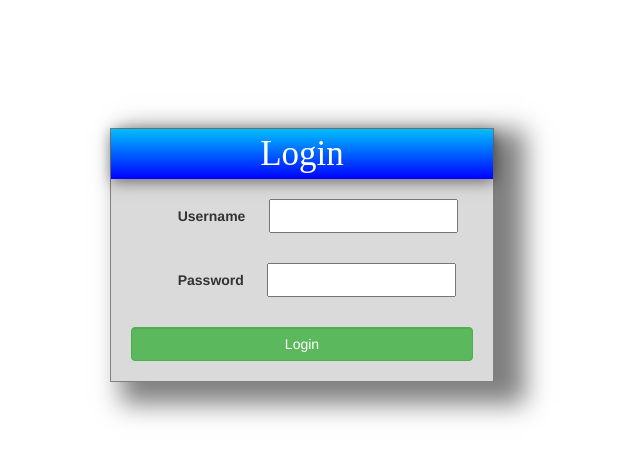
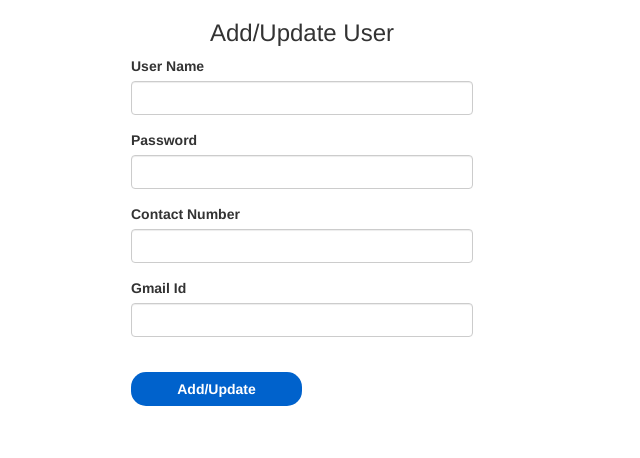
Before and after one commit to KelamBasavaiah/Angular8LibraryManagement, an Angular app: page /addUser in a window 1280 px wide. Shown: the top 458 px of the page, without its empty margins (338-978 px from the left). Built offline with nearby package versions, Linux system fonts and the light colour scheme.

Commit message:
add user component is added

```diff
--- /dev/null
+++ b/src/app/Components/add-user/add-user.component.css
@@ -0,0 +1,23 @@
+.card{
+    width: 30%;
+    height: 20%;
+    margin-left: 35%;
+}
+.card-header{
+    /* margin-left: 30%;
+    font-size: 25px;
+    width: 30%; */
+    text-align: center;
+    font-weight: bolder;
+}
+.btnUpdate{
+    text-align: center;
+    border: none;
+    border-radius: 1.5rem;
+    padding: 2%;
+    background: #0062cc;
+    color: #fff;
+    font-weight: 600;
+    width: 50%;
+    cursor: pointer;
+}
--- /dev/null
+++ b/src/app/Components/add-user/add-user.component.html
@@ -0,0 +1,85 @@
+<div class="container">
+    <form name="form" [formGroup]="AddForm" (ngSubmit)=" formSubmit()">
+        <div class="card" >
+            <div class="card-header">
+                <h3 >Add/Update User</h3>
+            </div>
+
+            <!-- <div class="col-md-6"> -->
+
+                <div class="form-group">
+                    <label  >User Name</label><br>
+                    <input type="text" class="form-control" formControlName="username" [(ngModel)]="this.userDetails.username">
+                    <div *ngIf=" (validationControl.username.dirty || validationControl.username.touched || submitted) && validationControl.username.errors ">
+                        <div *ngIf="validationControl.username.errors.required" style="color:red">
+                            <p>Enter the user name</p>
+                        </div>
+                    </div>
+                </div>
+
+                <div class="form-group">
+                    <label  >Password</label><br>
+                    <input type="password" class="form-control" formControlName="password" [(ngModel)]="this.userDetails.password">
+                    <div *ngIf=" (validationControl.password.dirty || validationControl.password.touched || submitted) && validationControl.password.errors ">
+                        <div *ngIf="validationControl.password.errors.required" style="color:red">
+                            <p>Enter the password</p>
+                        </div>
+                        <div *ngIf="validationControl.password.errors.minlength" style="color:red">
+                            <p>Minimum length 8</p>
+                        </div>
+                    </div>
+                </div>
+
+                <div class="form-group">
+                    <label  >Contact Number</label><br>
+                    <input type="text" class="form-control" formControlName="phoneno" [(ngModel)]="this.userDetails.phoneno">
+                    <div *ngIf=" (validationControl.phoneno.dirty || validationControl.phoneno.touched || submitted) && validationControl.phoneno.errors ">
+                        <div *ngIf="validationControl.phoneno.errors.required" style="color:red">
+                            <p>Enter the contact number</p>
+                        </div>
+                        <div *ngIf="validationControl.phoneno.errors.pattern || validationControl.phoneno.errors.minlength || validationControl.phoneno.errors.maxlength" style="color:red">
+                            <p>Phone Number must be atleast 10 numbers</p>
+                        </div>
+                    </div>
+                </div>
+
+                <div class="form-group">
+                    <label  >Gmail Id</label><br>
+                    <input type="text" class="form-control" formControlName="mailid" [(ngModel)]="this.userDetails.mailid">
+                    <div *ngIf=" (validationControl.mailid.dirty || validationControl.mailid.touched || submitted) && validationControl.mailid.errors ">
+                        <div *ngIf="validationControl.mailid.errors.required" style="color:red">
+                            <p>Enter the Gmail Id</p>
+                        </div>
+                        <div *ngIf="validationControl.mailid.errors.pattern" style="color:red">
+                            <p>Enter the correct Gmail Id</p>
+                        </div>
+                    </div>
+                </div>
+
+
+                <!-- <div class="form-group">
+                    <label >Role</label><br>
+                    <select class="form-control" formControlName="role"  [(ngModel)]="this.userDetails.role">
+                        <option default selected [value]="userDetails.role" >{{userDetails.role}}</option>
+                        <option *ngIf="userDetails.role !== 0" value="0" >AdminUser</option>
+                        <option *ngIf="userDetails.role !== 1" value="1">Admin</option>
+                        <option *ngIf="userDetails.role !== 2" value="2">User</option>
+                      </select>
+                      <div *ngIf=" (validationControl.role.dirty || validationControl.role.touched || submitted ) && validationControl.role.errors">
+                        <div *ngIf="validationControl.role.errors.required" style="color:red">
+                            <p>select role</p>
+                        </div>
+                    </div>
+                </div> -->
+                <br/>
+                <div class="form-group">
+                    <button class="btnUpdate"  type="submit">Add/Update</button>&nbsp;
+                </div>
+            <!-- </div> -->
+            <!-- <div class="col-md-6">
+
+
+            </div> -->
+        </div>
+    </form>
+</div>
--- /dev/null
+++ b/src/app/Components/add-user/add-user.component.ts
@@ -0,0 +1,33 @@
+import { Component, OnInit } from '@angular/core';
+import { FormBuilder, Validators } from '@angular/forms';
+import { User } from 'src/app/Entities/user';
+
+@Component({
+  selector: 'app-add-user',
+  templateUrl: './add-user.component.html',
+  styleUrls: ['./add-user.component.css']
+})
+export class AddUserComponent implements OnInit {
+
+  constructor(private fb:FormBuilder) { }
+
+  userDetails = new User();
+
+  submitted=false;
+  AddForm = this.fb.group({
+  username:['',[Validators.required]],
+  password:['',[Validators.required,Validators.minLength(8)]],
+  phoneno:['',[Validators.required,Validators.pattern("^[0-9]*$"),Validators.minLength(10),Validators.maxLength(10)]],
+  mailid:['',[Validators.required,Validators.pattern('^.+@gmail.com$')]],
+  role:['',[Validators.required]]
+})
+get validationControl() {
+  return this.AddForm.controls;
+ }
+
+
+  ngOnInit() {
+    this.userDetails.role
+  }
+
+}
--- a/src/app/Entities/user.ts
+++ b/src/app/Entities/user.ts
@@ -1,14 +1,23 @@
-export class User {
+import { Login } from './login';
+
+export class User extends Login{
     userId:number;
     bookId:string;
     dueDate:Date;
     id:number;
     bookName:string;
-    constructor(userId?,bookId?,dueDate?,id?,bookName?){
+    phoneno:number;
+    mailid:string;
+    isActive:BinaryType;
+    constructor(userId?,bookId?,dueDate?,id?,bookName?,phoneno?,mailid?,isActive?){
+        super();
         this.userId=userId;
         this.bookId=bookId;
         this.dueDate=dueDate;
         this.id = id;
         this.bookName = bookName;
+        this.phoneno = phoneno;
+        this.mailid = mailid;
+        this.isActive = isActive;
     }
 }
--- a/src/app/app-routing.module.ts
+++ b/src/app/app-routing.module.ts
@@ -1,6 +1,7 @@
 import { NgModule } from '@angular/core';
 import { Routes, RouterModule } from '@angular/router';
 import { AddBookComponent } from './Components/add-book/add-book.component';
+import { AddUserComponent } from './Components/add-user/add-user.component';
 import { AdminComponent } from './Components/admin/admin.component';
 import { EditViewComponent } from './Components/edit-view/edit-view.component';
 import { HomeComponent } from './Components/home/home.component';
@@ -34,6 +35,7 @@ const routes: Routes = [
 
 {path:"login",component:LoginComponent},
 {path:"mybooks",component:MyBooksComponent},
+{path:"addUser",component:AddUserComponent},
 {path:"userViewBooks",component:UserViewBooksComponent},
 {path:'', redirectTo:'/login',pathMatch:'full'},
 {path:'**', component:LoginComponent}
--- a/src/app/app.module.ts
+++ b/src/app/app.module.ts
@@ -19,6 +19,7 @@ import { MyBooksComponent } from './Components/my-books/my-books.component';
 import { UserViewBooksComponent } from './Components/user-view-books/user-view-books.component';
 import { MainComponent } from './Components/main/main.component';
 import { UserHomeComponent } from './Components/user-home/user-home.component';
+import { AddUserComponent } from './Components/add-user/add-user.component';
 
 
 @NgModule({
@@ -34,7 +35,8 @@ import { UserHomeComponent } from './Components/user-home/user-home.component';
     MyBooksComponent,
     UserViewBooksComponent,
     MainComponent,
-    UserHomeComponent
+    UserHomeComponent,
+    AddUserComponent
   ],
   imports: [
     BrowserModule,
```
Also changed, not shown: 1 other file (tests, documents, lock files or other folders).
